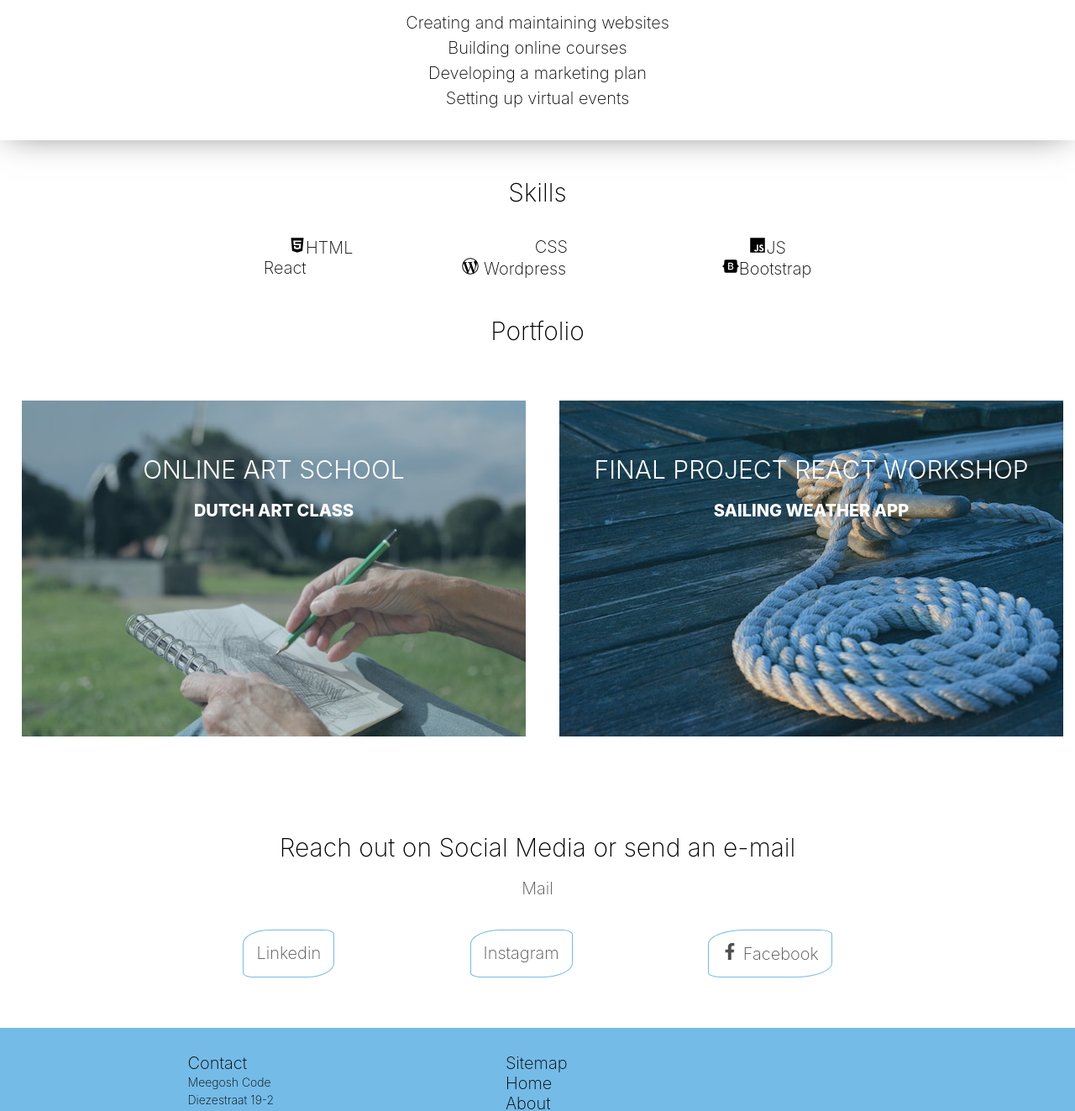
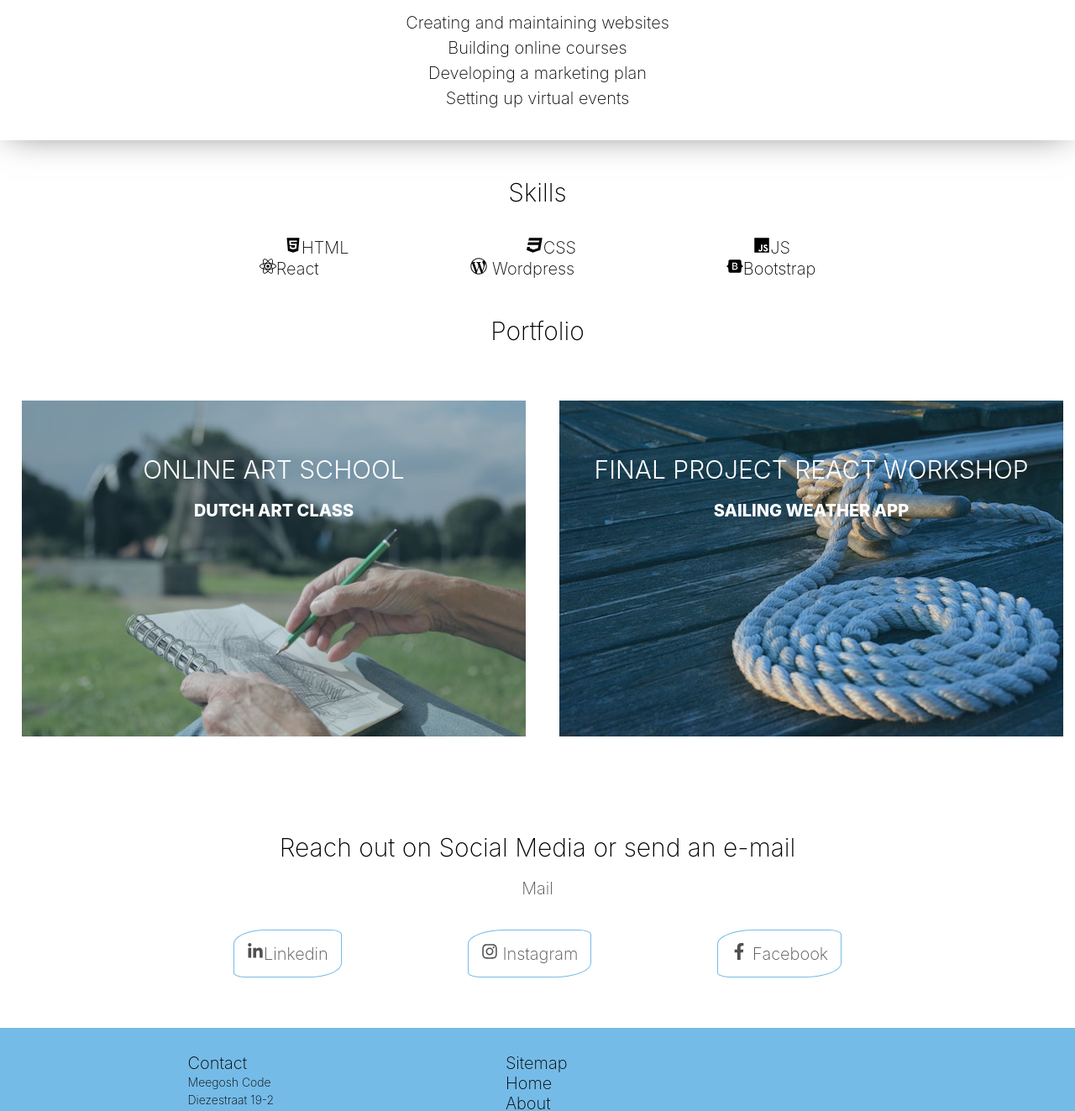
Before and after one commit to SabMc/meegoshcode, a React (Create React App) app: page / in a window 1280 px wide. Shown: the part 1108-2431 px from the top of the page at 84% size. Built offline with nearby package versions, Linux system fonts and the light colour scheme.

Commit message:
adding icons

```diff
--- a/src/components/Contact.js
+++ b/src/components/Contact.js
@@ -1,6 +1,8 @@
 import React from "react";
 import "./Contact.css";
 import {FaFacebookF} from "react-icons/fa";
+import {FaInstagram} from "react-icons/fa";
+import {FaLinkedinIn} from "react-icons/fa";
 
 
 function Contact(){
@@ -14,10 +16,10 @@ function Contact(){
 <div className="social-media-link linkedin">
     <a href="https://www.linkedin.com/in/sabrina-mcewan-15a04ab0/">
 
-        Linkedin
+        <FaLinkedinIn/>Linkedin
         </a>
         </div>
-<div className="social-media-link insta"><a href="https://www.instagram.com/meegoshcode/">   Instagram</a></div>
+<div className="social-media-link insta"><a href="https://www.instagram.com/meegoshcode/"> <FaInstagram/>  Instagram</a></div>
 <div className="social-media-link facebook"><a href="https://www.facebook.com/Meegosh-Code-108366868384600"> <FaFacebookF />   Facebook</a></div>
 
 </div>
--- a/src/components/Skills.js
+++ b/src/components/Skills.js
@@ -4,6 +4,8 @@ import {FaWordpressSimple} from "react-icons/fa";
 import {FaHtml5} from "react-icons/fa";
 import {FaJs} from "react-icons/fa";
 import {FaBootstrap} from "react-icons/fa";
+import {FaReact} from "react-icons/fa";
+import {FaCss3} from "react-icons/fa";
 
 function Skills() {
     return (
@@ -11,12 +13,12 @@ function Skills() {
           <h2>Skills</h2>
           <div className="container-skills">
               <div><FaHtml5/>HTML</div>
-              <div>CSS</div>
+              <div><FaCss3/>CSS</div>
               <div><FaJs/>JS</div>
 
           </div>
           <div className="container-skills">
-              <div>React</div>
+              <div><FaReact/>React</div>
               <div><FaWordpressSimple /> Wordpress</div>
             <div><FaBootstrap/>Bootstrap</div>
           </div>
```
